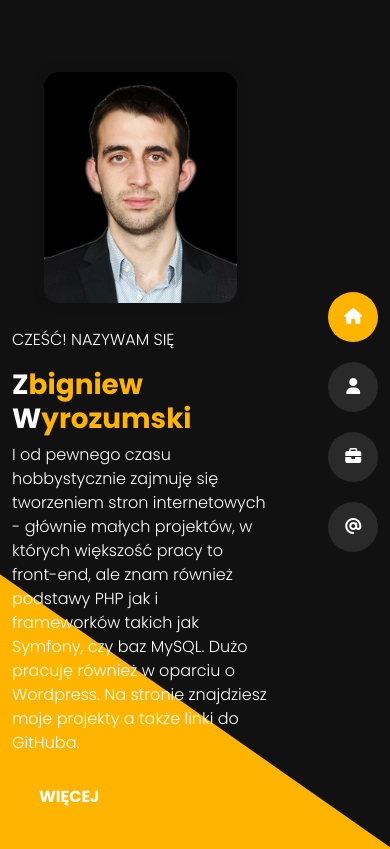
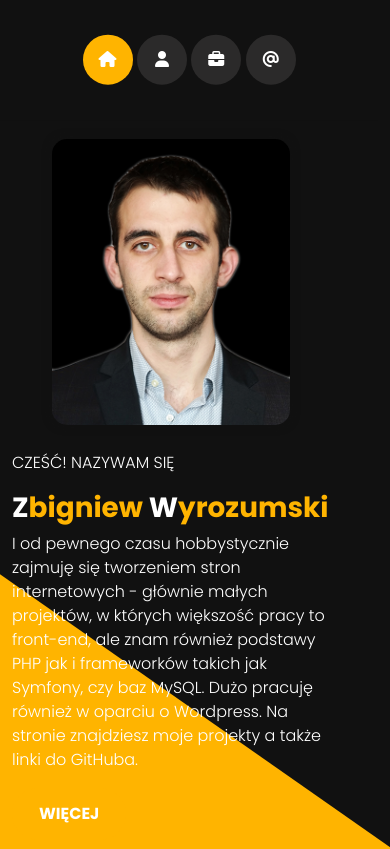
Before and after one commit to goqz/portfolio, a plain HTML site: page index.html in a window 390 px wide. Shown: the top 849 px of the page. Drawn offline with nearby package versions, Linux system fonts and the light colour scheme.

Commit message:
added menu on top in mobile ver

```diff
--- a/css/rwd.css
+++ b/css/rwd.css
@@ -33,4 +33,43 @@
     #welcome {
         padding-top: 3vh;
     }
+
+    /* Menu goes to top in mobile version */
+    body {
+        padding-top: 10vh;
+    }
+
+    #mainMenu {
+        position: fixed;
+        top: 5vh;
+        left: 0;
+        background-color: #111111;
+    }
+
+    .col-10 {
+        width: 100%;
+    }
+
+    .menu {
+        text-align: center;
+        padding: 6vh 0 0 0;
+    }
+
+    .menu-item {
+        width: 50px;
+        height: 50px;
+        list-style: none;
+        position: relative;
+        display: inline-flex;
+        align-items: center;
+        transition: .3s;
+        margin: 20px 0;
+        border-radius: 50%;
+        background: #2b2a2a;
+        justify-content: center;
+    }
+
+    .menu-item-active {
+        background-color: #ffb400;
+    }
 }
```
